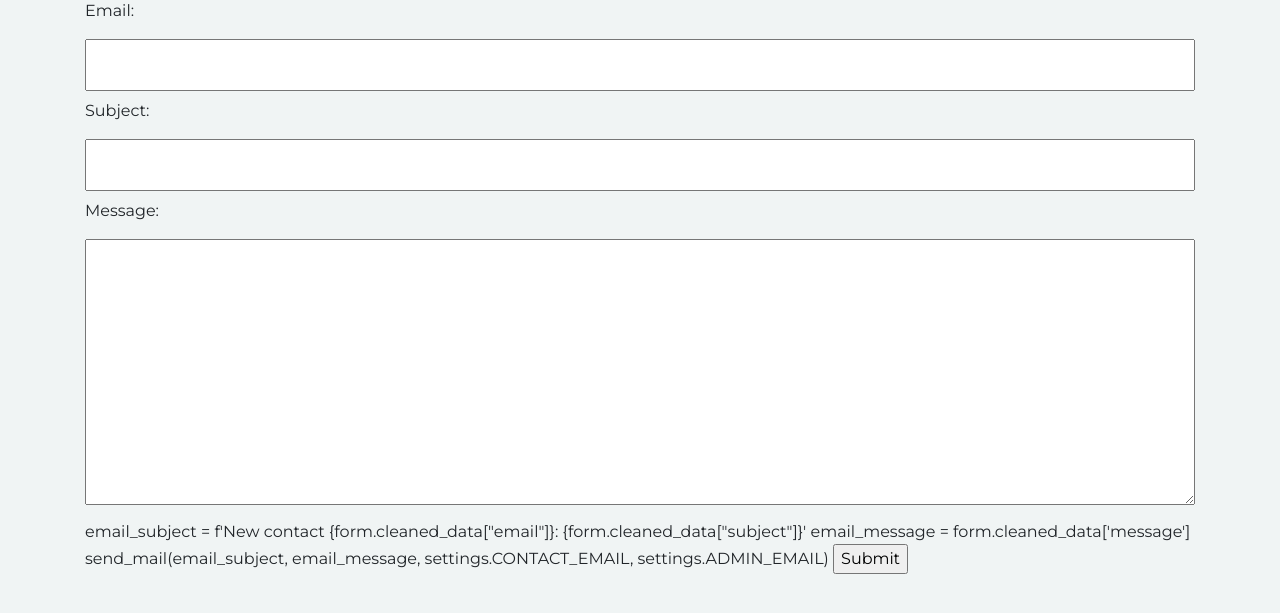
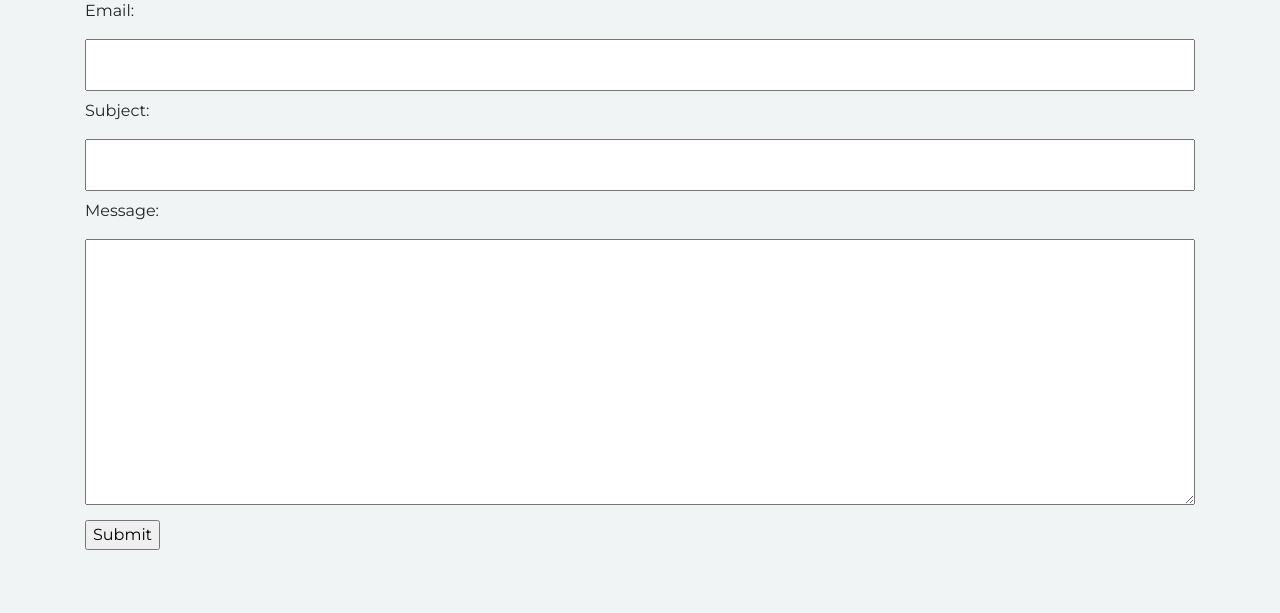
Before and after one commit to k-cardon/final_portfolio, a Django app: page /contact/ in a window 1280 px wide. Shown: the part 129-742 px from the top of the page. Run offline with Django 4.2, Linux system fonts and the light colour scheme; some libraries are stand-ins or nearby versions.

Commit message:
email bug fix

```diff
--- a/contact/templates/contact/contact.html
+++ b/contact/templates/contact/contact.html
@@ -16,9 +16,6 @@
       <form action="" method="post">
           {% csrf_token %}
           {{ form }}
-          email_subject = f'New contact {form.cleaned_data["email"]}: {form.cleaned_data["subject"]}'
-          email_message = form.cleaned_data['message']
-          send_mail(email_subject, email_message, settings.CONTACT_EMAIL, settings.ADMIN_EMAIL)
           <input type="submit" value="Submit">
       </form>
     </div>
--- a/contact/views.py
+++ b/contact/views.py
@@ -1,4 +1,5 @@
 from django.conf import settings
+from django.core.mail import send_mail
 from django.shortcuts import render
 from .forms import ContactForm
 
@@ -8,6 +9,9 @@ def contact_view(request):
         form = ContactForm(request.POST)
         if form.is_valid():
             form.save()
+            email_subject = f'New contact {form.cleaned_data["email"]}: {form.cleaned_data["subject"]}'
+            email_message = form.cleaned_data['message']
+            send_mail(email_subject, email_message, settings.CONTACT_EMAIL, settings.ADMIN_EMAIL)
             return render(request, 'contact/success.html')
     form = ContactForm()
     context = {'form': form}
```
